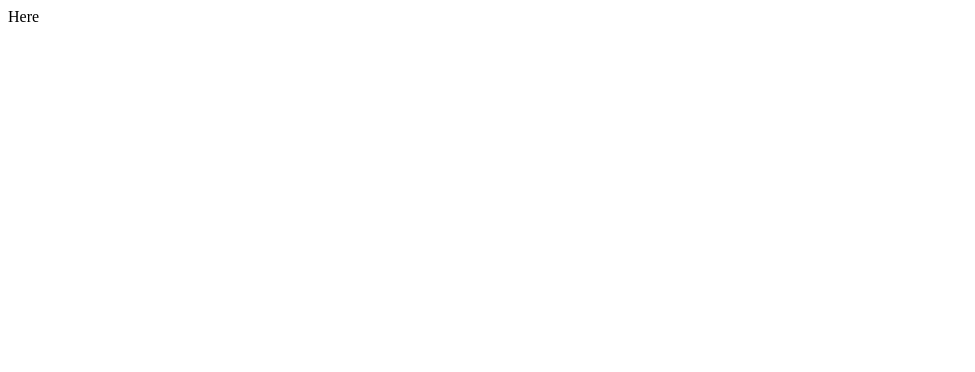
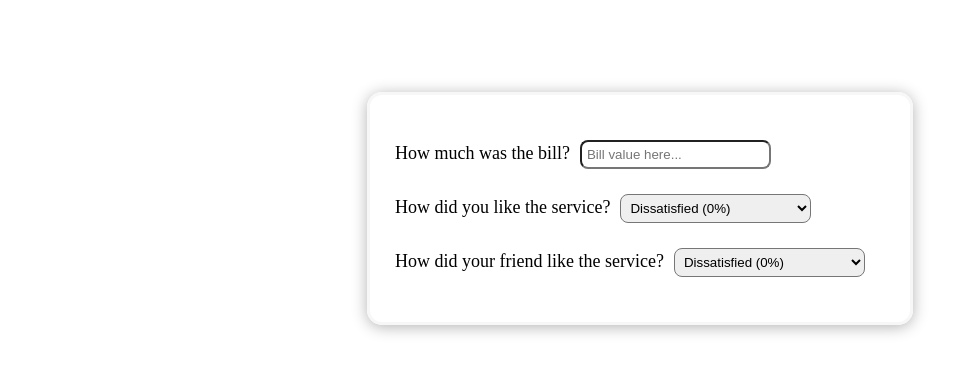
Before and after one commit to JasminEstrella/tip-calculator-react, a React (Create React App) app: page / in a window 1280 px wide. Shown: the top 372 px of the page, without its empty margins (0-975 px from the left). Built offline with nearby package versions, Linux system fonts and the light colour scheme.

Commit message:
add tip calculator components and functions

```diff
--- a/src/App.js
+++ b/src/App.js
@@ -1,8 +1,10 @@
+import './index.css';
+import { TipCalculator } from "./TipCalculator";
 
 export default function App() {
   return(
-    <div>
-      Here
+    <div className='container'>
+      <TipCalculator></TipCalculator>
     </div>
   )
 }
--- /dev/null
+++ b/src/Bill.js
@@ -0,0 +1,8 @@
+export default function Bill({ curBill, inputBill }) {
+  return (
+    <div className='input'>
+      <label>How much was the bill?</label>
+      <input min="0" placeholder='Bill value here...' type='number' value={curBill} onChange={(e) => inputBill(Number(e.target.value))} />
+    </div>
+  );
+}
--- /dev/null
+++ b/src/Output.js
@@ -0,0 +1,7 @@
+export default function Output({ bill, tips }) {
+  return (
+    <div className="output">
+      <h2>You pay total of {`$${bill + tips} ($${bill} bill + $${tips} tip)`}</h2>
+    </div>
+  );
+}
--- /dev/null
+++ b/src/ServiceTip.js
@@ -0,0 +1,14 @@
+export default function ServiceTip({ curTip, onSelectTip, children }) {
+  return (
+    <div className='input'>
+
+      <label>{children}</label>
+      <select onChange={e => onSelectTip(Number(e.target.value))}>
+        <option value='0'>Dissatisfied (0%)</option>
+        <option value='5'>It's okay. (5%)</option>
+        <option value='10'>It was good! (10%)</option>
+        <option value='20'>Absolutely amazing! (20%)</option>
+      </select>
+    </div>
+  );
+}
--- /dev/null
+++ b/src/TipCalculator.js
@@ -0,0 +1,35 @@
+import { useState } from "react";
+import Bill from "./Bill";
+import Output from "./Output";
+import ServiceTip from "./ServiceTip";
+
+export function TipCalculator() {
+
+  const [bill, setBill] = useState('');
+  const [tip1, setTip1] = useState(0);
+  const [tip2, setTip2] = useState(0);
+
+  const totalTips = bill * ((tip1 + tip2) / 2) / 100;
+
+  function onReset() {
+    setBill('');
+    setTip1(0);
+    setTip2(0);
+  }
+
+  return (
+    <div className='content-box'>
+      <Bill curBill={bill} inputBill={setBill}></Bill>
+      <ServiceTip key="0" curTip={tip1} onSelectTip={setTip1}>How did you like the service?</ServiceTip>
+      <ServiceTip key="1" curTip={tip2} onSelectTip={setTip2}>How did your friend like the service?</ServiceTip>
+
+      {bill > 0 && (
+        <>
+          <Output bill={bill} tips={totalTips}></Output>
+          <button onClick={() => onReset()}>Reset</button>
+        </>
+      )}
+
+    </div>
+  );
+}
--- /dev/null
+++ b/src/index.css
@@ -0,0 +1,35 @@
+.container {
+    display: flex;
+    height: 50vh;
+    justify-content: center;
+    align-items: center;
+}
+
+.content-box {
+    background-color: #ffffffa6;
+    width: 500px;
+    border: 3px #f7f7f7e8 solid;
+    border-radius: 15px;
+    padding: 20px;
+    box-shadow: 0 2px 15px rgba(0, 0, 0, 0.3);
+}
+
+.input {
+    margin: 25px 5px;
+}
+
+label {
+    font-size: 18px;
+}
+
+input,
+select {
+    padding: 5px;
+    border-radius: 8px;
+    margin: auto 10px;
+}
+
+button {
+    padding: 10px;
+    border-radius: 5px;
+}
```
